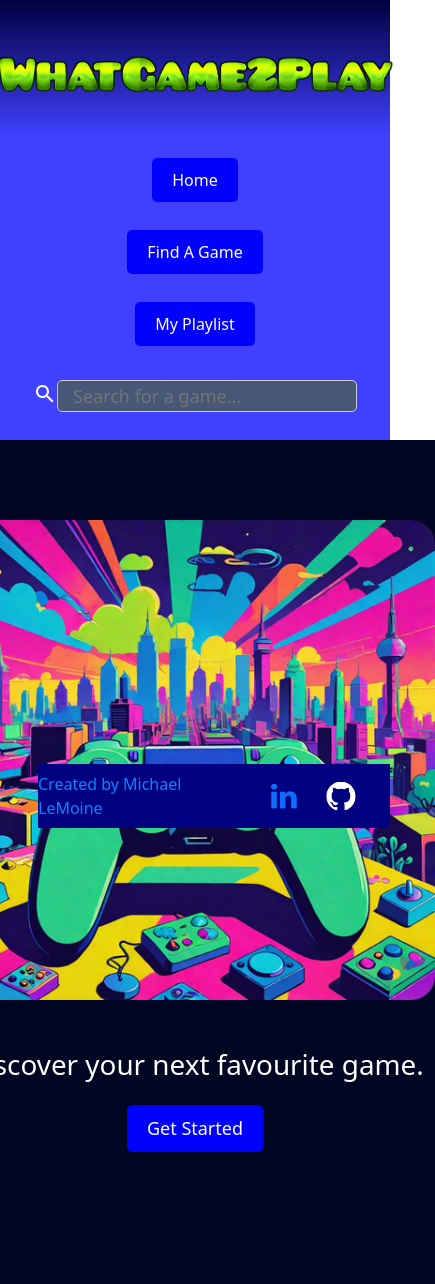
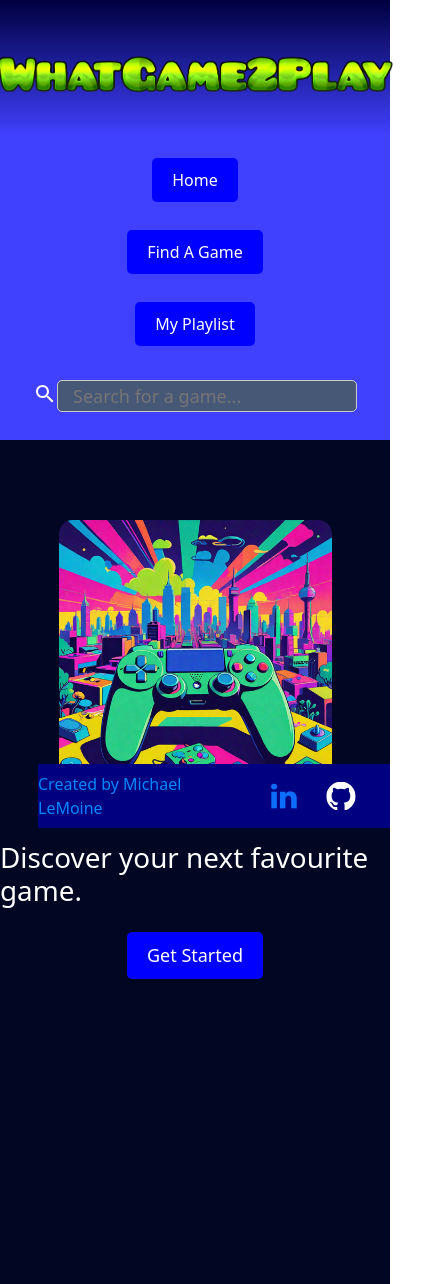
Before and after one commit to mlemoine28/whatgame2play2, a React (Vite) app: page / in a window 390 px wide. Shown: the whole page, 435 px wide, since content can reach past the window. Built offline with nearby package versions, Linux system fonts and the light colour scheme.

Commit message:
Fixing some stuff with media queries

```diff
--- a/src/Components/Cards/MiniCard.module.css
+++ b/src/Components/Cards/MiniCard.module.css
@@ -195,12 +195,12 @@
 .titlecontainer {
     border-color: white;
     border-radius: 5%;
-    font-size: xx-large;
     justify-content: center;
     align-items: center;
     display: flex;
     color: white;
     padding-top: 3rem;
+
 
 
 
@@ -229,10 +229,14 @@
 }
 
 .cardimage {
-    width: 30rem;
+    width: 70%;
     border-radius: 5%;
     margin-top: 5rem;
 }
+
+
+
+
 
 .pText {
     color: white;
```
